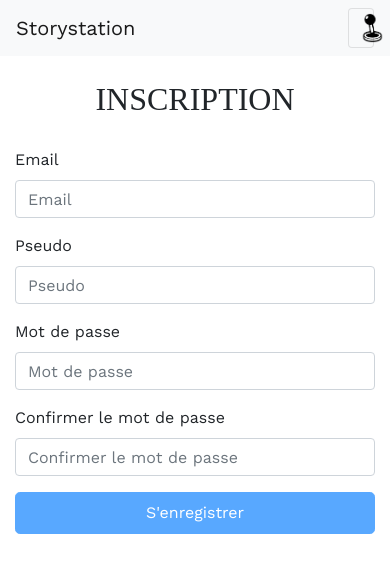
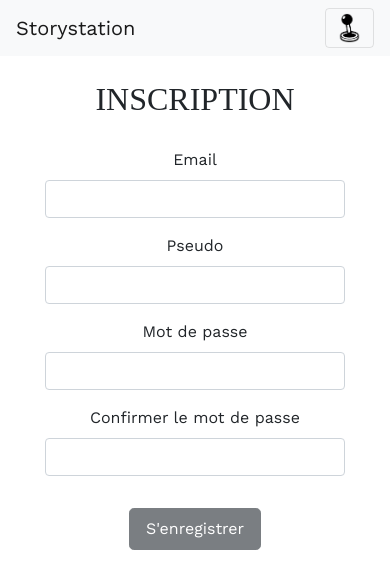
Before and after one commit to storystation/site, an Angular app: page /register in a window 390 px wide. Shown: the top 588 px of the page. Built offline with nearby package versions, Linux system fonts and the light colour scheme; a web font is replaced by a local one.

Commit message:
responsive co

```diff
--- a/src/app/core/nav/nav.component.html
+++ b/src/app/core/nav/nav.component.html
@@ -10,7 +10,7 @@
         <ng-container *ngFor="let menu of menus">
           <li data-toggle="collapse" data-target=".navbar-collapse.show">
             <a class="nav-item nav-link href text-right mr-3" [routerLink]="menu.url"
-               *ngIf="(isLogged === menu.display_when_logged && isLogged !== menu.display_when_not_logged)
+                *ngIf="(isLogged === menu.display_when_logged && isLogged !== menu.display_when_not_logged)
                       || (menu.display_when_logged && menu.display_when_not_logged)">
               {{ menu.name }}
             </a>
--- a/src/app/core/nav/nav.component.scss
+++ b/src/app/core/nav/nav.component.scss
@@ -1,9 +1,9 @@
-.navbar-toggler, .navbar-toggler-icon {
+.navbar-toggler-icon {
   background-image: url(../../../assets/icons/logo-right.png) !important;
   width: 23px;
 }
 
-.collapsed, .navbar-toggler-icon {
+.collapsed .navbar-toggler-icon {
   background-image: url(../../../assets/icons/logo-left.png) !important;
   width: 23px;
 }
--- a/src/app/pages/auth/login/login.component.html
+++ b/src/app/pages/auth/login/login.component.html
@@ -1,7 +1,7 @@
 <div class="div-login" id="div-login">
   <h2 class="text-center">Connexion</h2>
   <div class="d-flex justify-content-center align-items-center container">
-      <form [formGroup]="loginForm" class="col-12 text-center">
+      <form [formGroup]="loginForm" class="col-lg-6 col-sm-12 text-center">
         <div class="form-group">
           <label for="validationEmailPseudo" required>Email / Pseudo</label>
           <input type="text" formControlName="emailPseudo" class="form-control text-center" id="validationEmailPseudo"
@@ -24,17 +24,13 @@
 
 
         <div class="container mt-4">
-          <div class="row justify-content-center">
-            <button class="btn btn-lg btn-dark mb-3" (click)="login()"
+            <button class="btn btn-lg btn-dark m-2" (click)="login()"
                     [ngClass]="{ 'is-loading is-loading-sm': isLogin }"
                     [disabled]="isLogin || loginForm.invalid">
               Se connecter
             </button>
-          </div>
 
-          <div class="row justify-content-center">
-            <button class="btn btn-lg btn-dark" routerLink="/register">S'enregistrer</button>
-          </div>
+            <button class="btn btn-lg btn-dark m-2" routerLink="/register">S'enregistrer</button>
         </div>
 
       </form>
--- a/src/app/pages/auth/register/register.component.html
+++ b/src/app/pages/auth/register/register.component.html
@@ -1,4 +1,4 @@
-<div class="div-register" id="div-register">
+<!-- <div class="div-register" id="div-register">
   <h2 class="text-center">Inscription</h2>
   <form [formGroup]="registerForm">
 
@@ -50,10 +50,74 @@
       </div>
     </div>
 
-    <button class="btn btn-lg btn-block btn-primary mb-3" (click)="register()"
-            [ngClass]="{ 'is-loading is-loading-sm': isRegister }"
-            [disabled]="isRegister || registerForm.invalid">
-      S'enregistrer
-    </button>
+    <div class="container text-center mt-2">
+      <button class="btn btn-lg btn-dark m-2" (click)="register()"
+              [ngClass]="{ 'is-loading is-loading-sm': isRegister }"
+              [disabled]="isRegister || registerForm.invalid">
+        S'enregistrer
+      </button>
+    </div>
   </form>
-</div>
+</div> -->
+
+<div class="div-register" id="div-register">
+    <h2 class="text-center">Inscription</h2>
+    <form [formGroup]="registerForm">
+
+      <div class="container d-flex flex-column text-center align-items-center">
+        <div class="col-lg-6 col-sm-12">
+          <div class="form-group">
+            <label for="validationEmail" required>Email</label>
+            <input type="email" class="form-control text-center" id="validationEmail" placeholder="" formControlName="email"
+                    [ngClass]="{ 'is-invalid': email.invalid && (email.dirty || email.touched) }">
+            <div *ngIf="email.invalid && (email.dirty || email.touched)" class="invalid-feedback">
+              Cet email n'est pas valide
+            </div>
+          </div>
+        </div>
+        <div class="col-lg-6 col-sm-12">
+          <div class="form-group">
+            <label for="validationPseudo" required>Pseudo</label>
+            <input type="text" class="form-control text-center" id="validationPseudo" placeholder="" formControlName="pseudo"
+                    [ngClass]="{ 'is-invalid': pseudo.invalid && (pseudo.dirty || pseudo.touched) }" (change)="verifyPseudo()">
+            <div *ngIf="pseudo.invalid && (pseudo.dirty || pseudo.touched)" class="invalid-feedback">
+              Ce pseudo n'est pas valide
+            </div>
+          </div>
+        </div>
+
+
+        <div class="col-lg-6 col-sm-12">
+          <div class="form-group">
+            <label for="validationPassword" required>Mot de passe</label>
+            <input type="password" class="form-control text-center" id="validationPassword" placeholder=""
+                    formControlName="password"
+                    [ngClass]="{ 'is-invalid': password.invalid && (password.dirty || password.touched) }">
+            <div *ngIf="password.invalid && (password.dirty || password.touched)" class="invalid-feedback">
+              Ce mot de passe est incorrect, il doit contenir au moins 8 caractères
+            </div>
+          </div>
+        </div>
+        <div class="col-lg-6 col-sm-12">
+          <div class="form-group">
+            <label for="validationPasswordCheck" required>Confirmer le mot de passe</label>
+            <input type="password" class="form-control text-center" id="validationPasswordCheck" placeholder=""
+                    formControlName="passwordCheck"
+                    [ngClass]="{ 'is-invalid': passwordCheck.invalid && (passwordCheck.dirty || passwordCheck.touched) }">
+            <div *ngIf="passwordCheck.invalid && (passwordCheck.dirty || passwordCheck.touched)" class="invalid-feedback">
+              Les mots de passes ne concordent pas
+            </div>
+          </div>
+        </div>
+      </div>
+
+
+      <div class="container text-center mt-2">
+        <button class="btn btn-lg btn-dark m-2" (click)="register()"
+                [ngClass]="{ 'is-loading is-loading-sm': isRegister }"
+                [disabled]="isRegister || registerForm.invalid">
+          S'enregistrer
+        </button>
+      </div>
+    </form>
+  </div>
--- a/src/styles.scss
+++ b/src/styles.scss
@@ -16,14 +16,12 @@ h2 {
   text-transform: uppercase;
 }
 
-
 ul {
   list-style-type: none;
 }
 
 .btn {
   font-size: 16px;
-
 }
 
 .little-font {
```
